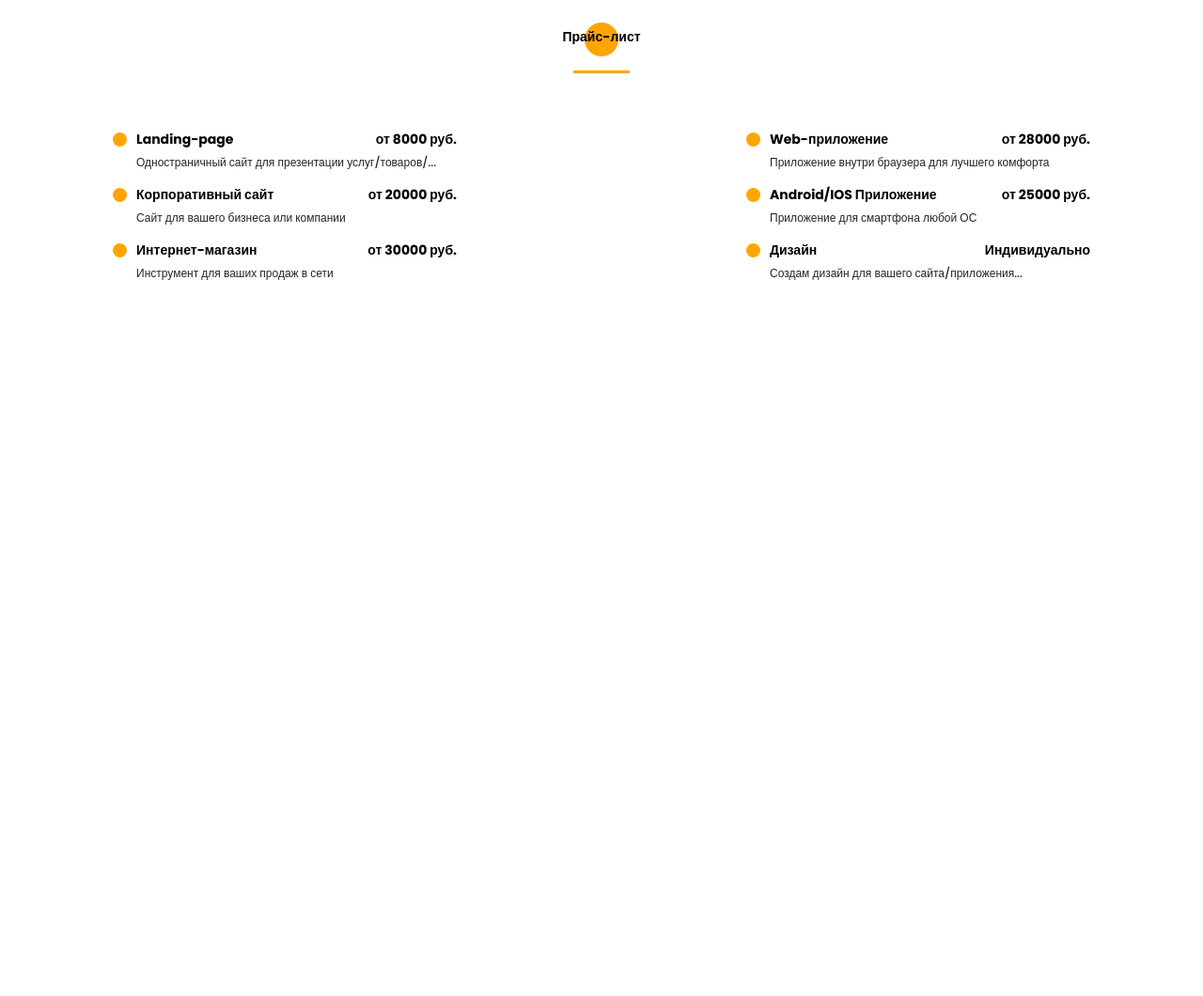
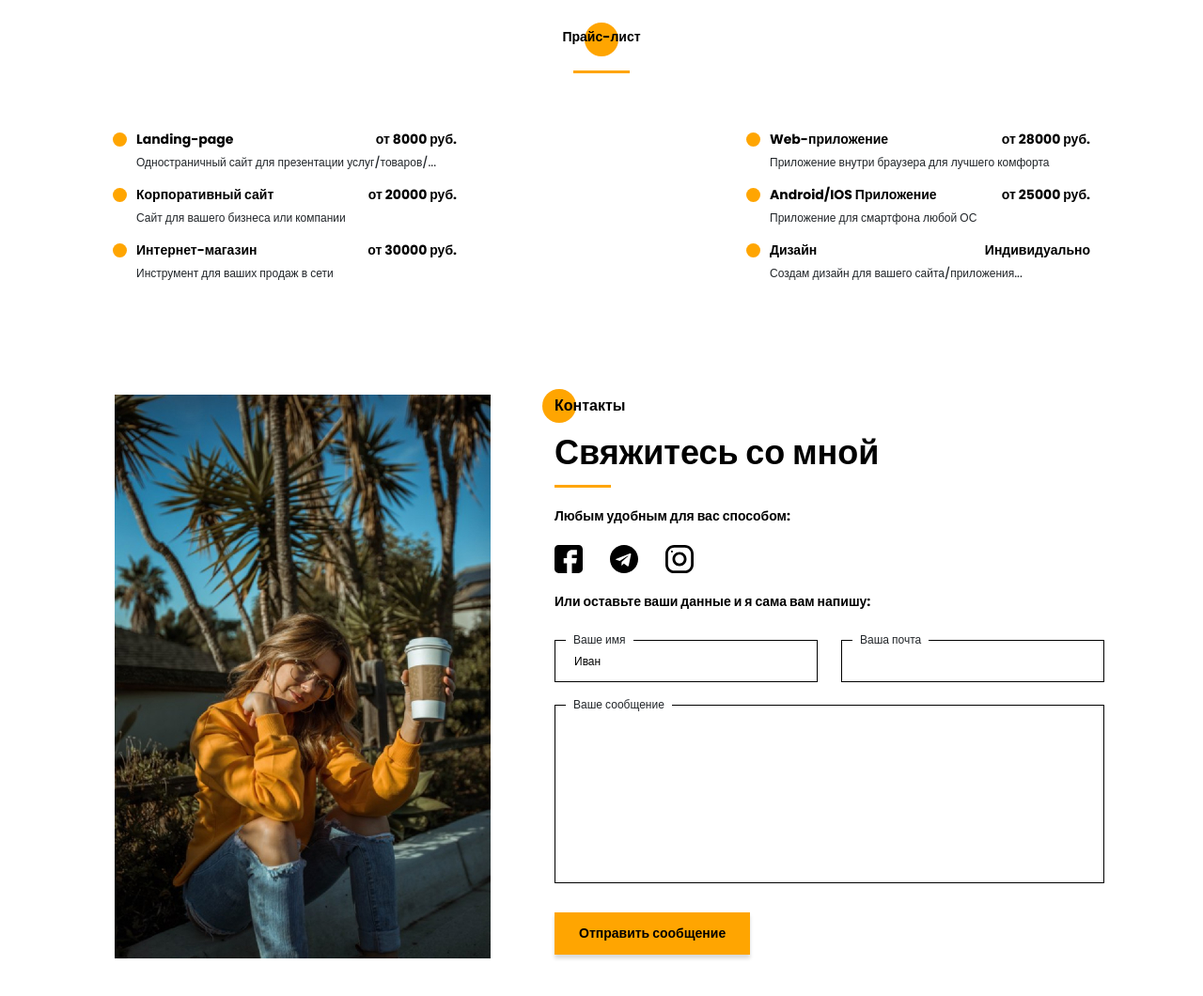
Before and after one commit to AliyevSadiq/portfolio-testing-frontend, a website: page src/index.html in a window 1280 px wide. Shown: the part 4247-5307 px from the top of the page at 94% size. Before the commit the page ends 4547 px from the top, so only its background shows below. Drawn offline with nearby package versions, Linux system fonts and the light colour scheme; files that its build step writes are made by us from their sources; files whose address does not match are found by name.

Commit message:
add contact section

```diff
--- /dev/null
+++ b/src/assets/sass/blocks/_contacts.scss
@@ -0,0 +1,116 @@
+.contacts {
+  padding: 120px 0 91px 0;
+
+  &__wrapper {
+    display: grid;
+    padding: 0 35px 0 52px;
+    grid-template-columns: 400px 585px;
+    justify-content: space-between;
+  }
+
+  &__img {
+    img {
+      width: 100%;
+    }
+  }
+
+  &__title {
+    position: relative;
+    @include beforeCircle;
+
+    &:before {
+      left: -13px;
+    }
+  }
+
+  &__subtitle {
+    margin: 0;
+  }
+
+  &__info {
+    .divider {
+      margin: 4px 0 0;
+    }
+  }
+
+  &__social {
+    margin-top: 20px;
+
+    &-icons {
+      margin-top: 20px;
+      margin-bottom: 20px;
+    }
+
+    &-icon {
+      display: inline-block;
+      &:not(:last-child){
+        margin-right: 25px;
+      }
+      img {
+        width: 30px;
+        height: 30px;
+      }
+    }
+
+    .rotate90 {
+      transform: rotate(90deg);
+    }
+  }
+  &__form{
+   &-block{
+     margin-top: 30px;
+     display: grid;
+     grid-template-columns: repeat(2,280px);
+     grid-template-rows: repeat(3, auto);
+     column-gap: 25px;
+     row-gap: 24px;
+   }
+    &-field{
+      position: relative;
+    }
+    &-label{
+      font-weight: 500;
+      font-size: 12px;
+      line-height: 18px;
+      position: absolute;
+      background-color: #fff;
+      padding-right: 8px;
+      padding-left: 8px;
+      top: -9px;
+      left: 12px;
+    }
+    &-input{
+      height: 45px;
+      width: 100%;
+      border: 1px solid #000000;
+      padding-left: 20px;
+      padding-right: 20px;
+      font-weight: 500;
+      font-size: 12px;
+      line-height: 18px;
+    }
+    &-textarea{
+      resize: none;
+      width: 585px;
+      height: 190px;
+      border: 1px solid #000000;
+      padding:20px;
+      font-weight: 500;
+      font-size: 12px;
+      line-height: 18px;
+    }
+    .textarea-field{
+      grid-column: 1/3;
+    }
+    &-btn{
+      font-weight: 700;
+      font-size: 14px;
+      line-height: 21px;
+      background: $main-color;
+      box-shadow: 0 4px 4px rgba(0, 0, 0, 0.15);
+      padding: 12px 26px;
+      border: none;
+    }
+
+  }
+}
--- a/src/assets/sass/blocks/_portfolio.scss
+++ b/src/assets/sass/blocks/_portfolio.scss
@@ -22,6 +22,10 @@
   &__item{
     img{
       width: 100%;
+      transition: all .5s;
+      &:hover{
+        transform: scale(1.05);
+      }
     }
     &.vertical{
       grid-column: 4 / 5;
--- a/src/assets/sass/style.scss
+++ b/src/assets/sass/style.scss
@@ -23,6 +23,7 @@
 @import "blocks/skills";
 @import "blocks/portfolio";
 @import "blocks/prices";
+@import "blocks/contacts";
 
 //blocks
 @import "blocks/title";
--- a/src/index.html
+++ b/src/index.html
@@ -410,6 +410,54 @@
         </div>
     </div>
 </section>
+<section class="contacts">
+    <div class="container">
+        <div class="contacts__wrapper">
+            <div class="contacts__img">
+                <img src="assets/img/main_photo.jpg" alt="contact photo">
+            </div>
+            <div class="contacts__info">
+                <h2 class="title title_fz16 contacts__title">Контакты</h2>
+                <h3 class="title contacts__subtitle">Свяжитесь со мной</h3>
+                <div class="divider"></div>
+                <div class="contacts__social">
+                    <div class="title title_fz14 contacts__social-title">Любым удобным для вас способом:</div>
+                    <div class="contacts__social-icons">
+                        <a href="#" class="contacts__social-icon">
+                            <img src="assets/icons/social/facebook.svg" class="rotate90" alt="facebook">
+                        </a>
+                        <a href="#" class="contacts__social-icon">
+                            <img src="assets/icons/social/telegram.svg" alt="telegram">
+                        </a>
+                        <a href="#" class="contacts__social-icon">
+                            <img src="assets/icons/social/instagram.svg" alt="instagram">
+                        </a>
+                    </div>
+                </div>
+                <div class="contacts__form">
+                    <div class="title title_fz14">Или оставьте ваши данные и я сама вам напишу:</div>
+                    <form action="#" class="contacts__form-block">
+                        <div class="contacts__form-field">
+                            <label class="contacts__form-label">Ваше имя</label>
+                            <input type="text" value="Иван" name="name" class="contacts__form-input">
+                        </div>
+                        <div class="contacts__form-field">
+                            <label class="contacts__form-label">Ваша почта</label>
+                            <input type="email" name="email" class="contacts__form-input">
+                        </div>
+                        <div class="contacts__form-field textarea-field">
+                            <label class="contacts__form-label">Ваше сообщение</label>
+                            <textarea name="message" class="contacts__form-textarea"></textarea>
+                        </div>
+                        <div class="contacts__form-field">
+                            <button type="submit" class="contacts__form-btn">Отправить сообщение</button>
+                        </div>
+                    </form>
+                </div>
+            </div>
+        </div>
+    </div>
+</section>
 <script src="assets/js/jquery-1.11.0.min.js"></script>
 <script src="assets/js/jquery-migrate-1.2.1.min.js"></script>
 <script src="assets/js/script.js"></script>
```
